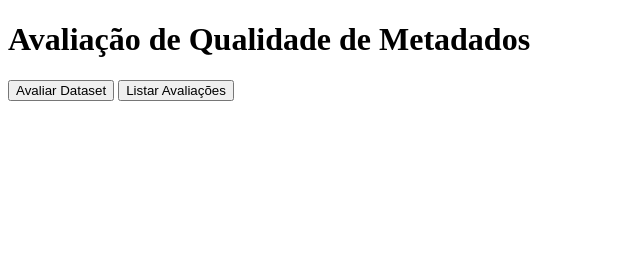
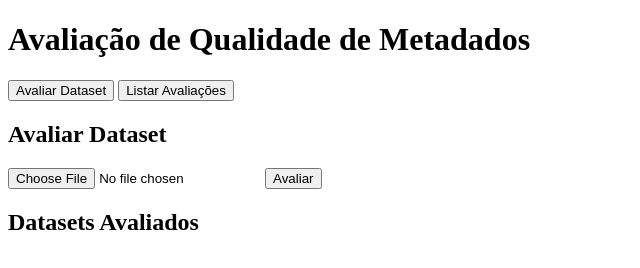
Before and after one commit to gscerveira/mvp-pos-front, a plain HTML site: page index.html in a window 1280 px wide. Shown: the whole page, without its empty margins (0-640 px from the left). Drawn offline with Linux system fonts and the light colour scheme.

Commit message:
Adicionando elementos da avaliação e listagem de datasets

```diff
--- a/index.html
+++ b/index.html
@@ -13,6 +13,18 @@
             <button>Listar Avaliações</button>
         </div>
 
+        <div id="Avaliar">
+            <h2>Avaliar Dataset</h2>
+            <input type="file" id="inputArquivo" accept=".xml">
+            <button id="botaoAvaliar">Avaliar</button>
+            <div id="resultadoAvaliacao"></div>
+        </div>
+
+        <div id="Listar">
+            <h2>Datasets Avaliados</h2>
+            <ul id="listaDatasets"></ul>
+            <div id="detalhesDataset"></div>
+        </div>
     </div>
 
 </body>
```
